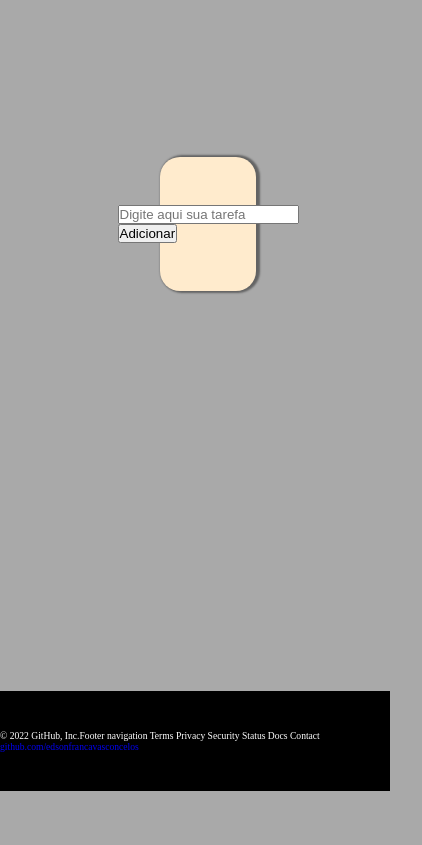
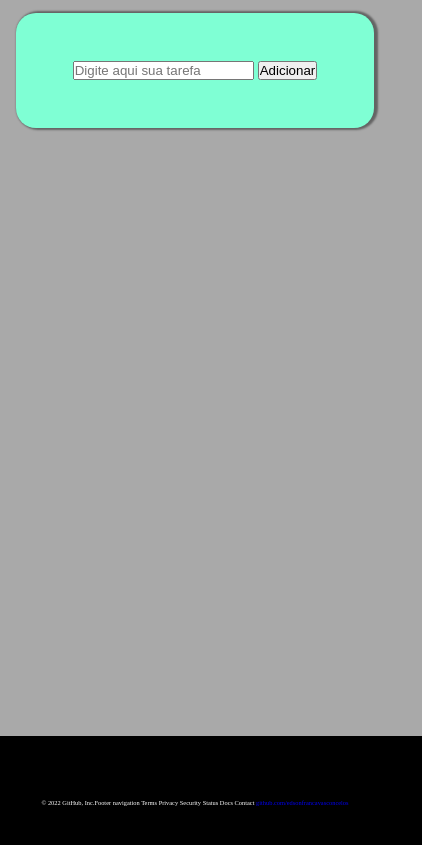
Before and after one commit to edsonfrancavasconcelos/projeto-to-do-list, a plain HTML site: page index.html in a window 390 px wide. Shown: the part 77-922 px from the top of the page, 422 px wide, since content can reach past the window. Before the commit the page ends 868 px from the top, so only its background shows below. Drawn offline with Linux system fonts and the light colour scheme.

Commit message:
Reponsividade

```diff
--- a/styles.css
+++ b/styles.css
@@ -9,3 +9,11 @@ h1{text-align: center;font-size: 4rem;color: white;}
 footer{background-color: black;color:white;width:100% ; height: 100px;display: flex;justify-content:center;align-items: center;padding: rem;margin-top: 25rem;}
 
 p{font-size: 0.6rem;}
+
+@media(max-width:992px) {
+    #list{background-color: aquamarine; margin: 1rem;}
+
+    footer{padding:1rem;margin-top: 38rem;align-items: center;}
+
+p{font-size: 0.4rem;text-align:center;padding-right: 2rem;}
+}
```
